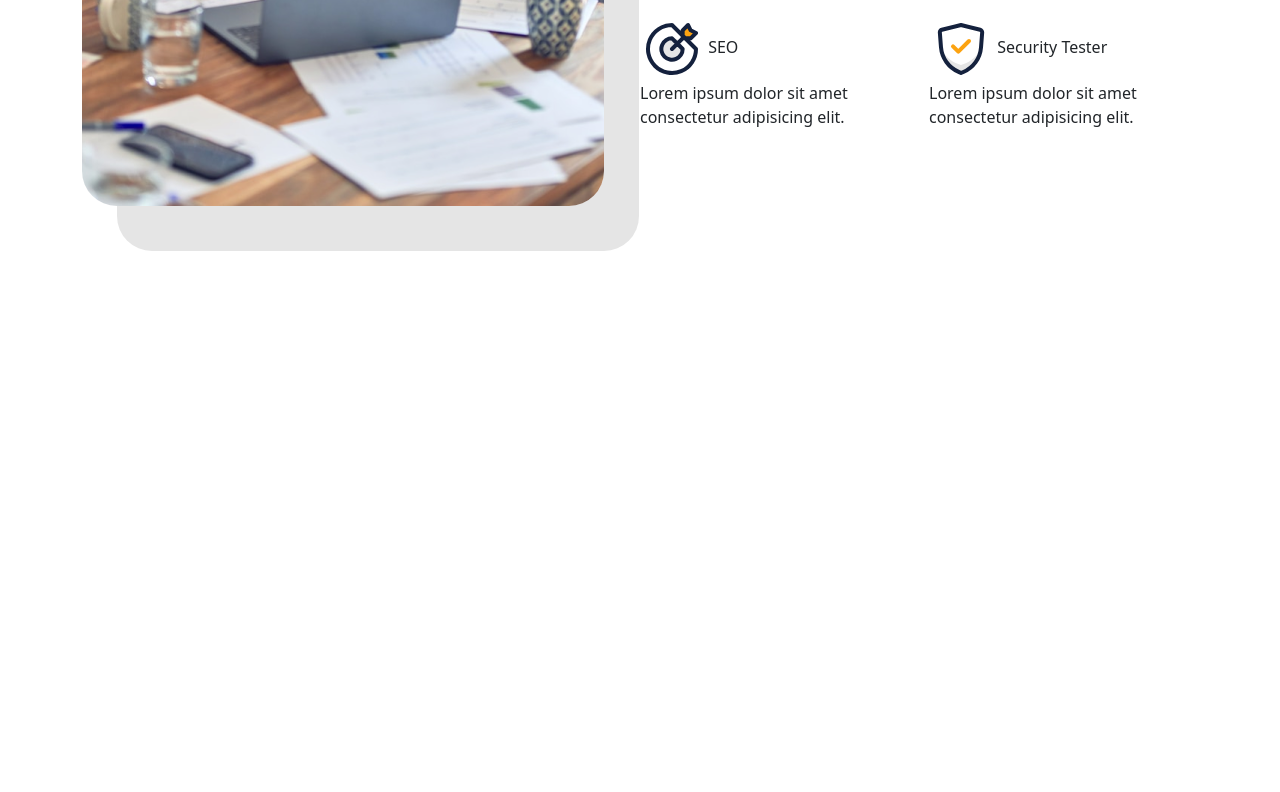
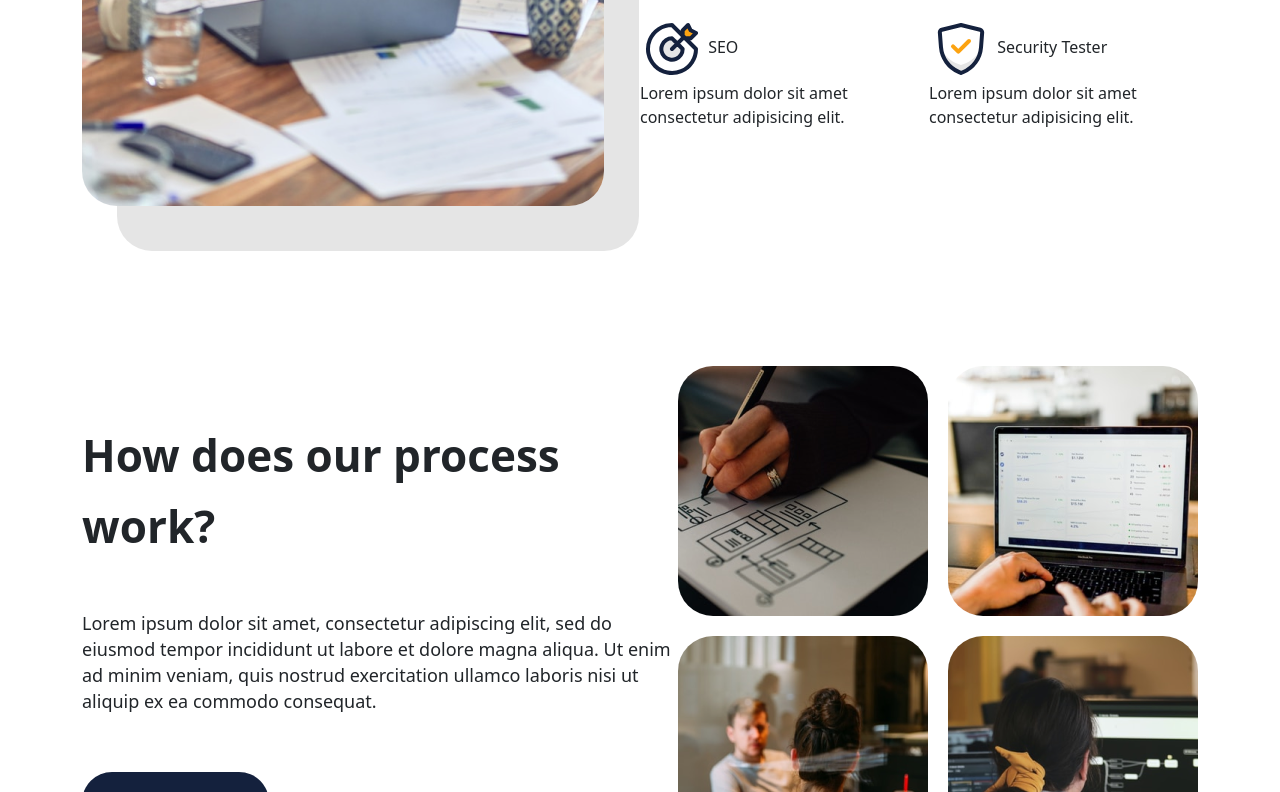
Before and after one commit to sardor-ab/hi-fi, a plain HTML site: page index.html in a window 1280 px wide. Shown: the part 2008-2800 px from the top of the page. Before the commit the page ends 2262 px from the top, so only its background shows below. Drawn offline with nearby package versions, Linux system fonts and the light colour scheme.

Commit message:
add work

```diff
--- a/index.html
+++ b/index.html
@@ -55,7 +55,7 @@
               <div
                 class="w-100 d-flex justify-content-center justify-content-lg-start"
               >
-                <button class="button">See portfolio</button>
+                <button class="button buttonTransparent">See portfolio</button>
               </div>
             </div>
           </div>
@@ -195,6 +195,35 @@
       </div>
     </section>
 
+    <section class="work container-lg mx-auto">
+      <div class="work_container d-flex flex-column flex-xl-row">
+        <div
+          class="work_containerLeft d-flex flex-column justify-content-center"
+        >
+          <span class="title"> How does our process work?</span>
+          <span class="sub_title my-5">
+            Lorem ipsum dolor sit amet, consectetur adipiscing elit, sed do
+            eiusmod tempor incididunt ut labore et dolore magna aliqua. Ut enim
+            ad minim veniam, quis nostrud exercitation ullamco laboris nisi ut
+            aliquip ex ea commodo consequat.</span
+          >
+          <div
+            class="w-100 d-flex justify-content-center justify-content-lg-start"
+          >
+            <button class="button buttonPrimary">See details</button>
+          </div>
+        </div>
+        <div class="work_containerRight">
+          <div class="work_containerRightContent">
+            <!-- <img class="work_image" src="./assets/work_1.png" alt="work_1" /> -->
+            <!-- <img class="work_image" src="./assets/work_2.png" alt="work_2" /> -->
+            <!-- <img class="work_image" src="./assets/work_3.png" alt="work_3" /> -->
+            <!-- <img class="work_image" src="./assets/work_4.png" alt="work_4" /> -->
+          </div>
+        </div>
+      </div>
+    </section>
+
     <script
       src="https://cdn.jsdelivr.net/npm/bootstrap@5.0.2/dist/js/bootstrap.bundle.min.js"
       integrity="sha384-MrcW6ZMFYlzcLA8Nl+NtUVF0sA7MsXsP1UyJoMp4YLEuNSfAP+JcXn/tWtIaxVXM"
--- a/index.js
+++ b/index.js
@@ -6,8 +6,12 @@ const mobile_menuTogglerContainer = document.querySelector(
 const mobile_menuToggler = document.querySelector(".mobile_menuToggler");
 const aside_container = document.querySelector(".aside_container");
 const aside = document.querySelector(".aside");
+const work_containerRightContent = document.querySelector(
+  ".work_containerRightContent"
+);
 
 const navItems = ["About", "Services", "Clients", "Blog", "Contact"];
+const workImages = [1, 2, 3, 4];
 
 // let isAsideOpen = false;
 
@@ -43,6 +47,16 @@ navItems.forEach((navItem) => {
   aside.append(listItem);
 });
 
+workImages.forEach((workImage) => {
+  const image = document.createElement("div");
+  image.classList.add("work_image");
+  image.style.backgroundImage = `url(./assets/work_${workImage}.png)`;
+  image.style.backgroundSize = "cover";
+  image.style.backgroundRepeat = "no-repeat";
+
+  work_containerRightContent.append(image);
+});
+
 const handleToogle = () => {
   const isAsideOpen = mobile_menuToggler.classList.contains("open");
   //   if (mobile_menuToggler.classList.contains("open")) {
--- a/styles/index.css
+++ b/styles/index.css
@@ -118,12 +118,21 @@ a {
   border-radius: 35px;
 }
 
+.buttonPrimary {
+  background-color: #14213d;
+  color: #fff;
+}
+
+.buttonTransparent {
+  background-color: #fff;
+  color: #14213d;
+}
+
 .button {
+  border: none;
   margin-top: 10px;
   padding: 18px 53px;
-  background-color: #fff;
   border-radius: 35px;
-  border: none;
 }
 
 .about_us {
@@ -173,10 +182,21 @@ a {
   top: 50%;
 }
 
-.service_leftContent {
+.service_leftContent,
+.work_containerRightContent {
   display: grid;
   gap: 20px;
   grid-template-columns: 1fr 1fr;
+}
+
+.work {
+  margin-top: 10rem;
+}
+
+.work_image {
+  border-radius: 35px;
+  height: 250px;
+  width: 250px;
 }
 
 @media screen and (min-width: 1024px) {
@@ -184,9 +204,18 @@ a {
     margin-top: 150px;
   }
 }
+
 @media screen and (max-width: 1024px) {
   .service_right {
     width: 70%;
+  }
+
+  .work_containerRightContent {
+    margin-top: 5rem;
+  }
+
+  .work_image {
+    width: 100%;
   }
 }
 
@@ -273,4 +302,9 @@ a {
   .service_rightDots {
     width: 70%;
   }
+
+  .service_leftContent,
+  .work_containerRightContent {
+    grid-template-columns: 1fr;
+  }
 }
```
Also changed, not shown: assets/work_1.png (added), assets/work_2.png (added), assets/work_3.png (added), assets/work_4.png (added).
